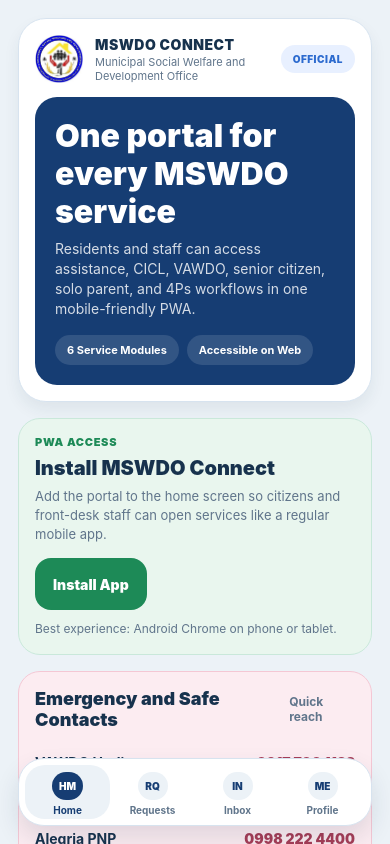
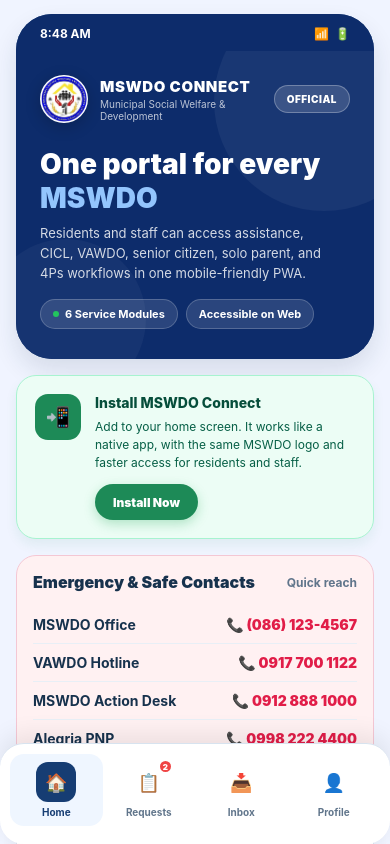
Before and after one commit to tomcaberio99-design/mswdoalegriaapp, a React Native app: screen / in a window 390 px wide. Built offline with nearby package versions, Linux system fonts and the light colour scheme.

Commit message:
Redesign home screen to match mockup

```diff
--- a/src/components/BottomTabBar.js
+++ b/src/components/BottomTabBar.js
@@ -3,10 +3,10 @@ import { Pressable, StyleSheet, Text, View } from "react-native";
 import { theme } from "../theme";
 
 const tabs = [
-  { key: "home", label: "Home", badge: "HM" },
-  { key: "requests", label: "Requests", badge: "RQ" },
-  { key: "inbox", label: "Inbox", badge: "IN" },
-  { key: "profile", label: "Profile", badge: "ME" }
+  { key: "home", label: "Home", icon: "🏠" },
+  { key: "requests", label: "Requests", icon: "📋", alert: "2" },
+  { key: "inbox", label: "Inbox", icon: "📥" },
+  { key: "profile", label: "Profile", icon: "👤" }
 ];
 
 export default function BottomTabBar({ activeScreen, onNavigate }) {
@@ -21,8 +21,11 @@ export default function BottomTabBar({ activeScreen, onNavigate }) {
             onPress={() => onNavigate(tab.key)}
             style={[styles.tab, active && styles.activeTab]}
           >
-            <View style={[styles.badge, active && styles.activeBadge]}>
-              <Text style={[styles.badgeText, active && styles.activeBadgeText]}>{tab.badge}</Text>
+            <View style={styles.iconWrap}>
+              <View style={[styles.badge, active && styles.activeBadge]}>
+                <Text style={styles.badgeText}>{tab.icon}</Text>
+              </View>
+              {tab.alert ? <View style={styles.alertDot}><Text style={styles.alertText}>{tab.alert}</Text></View> : null}
             </View>
             <Text style={[styles.label, active && styles.activeLabel]}>{tab.label}</Text>
           </Pressable>
@@ -36,43 +39,46 @@ const styles = StyleSheet.create({
   container: {
     flexDirection: "row",
     backgroundColor: theme.colors.white,
-    borderRadius: 26,
-    padding: 6,
-    borderWidth: 1,
-    borderColor: theme.colors.border,
-    ...theme.shadowMd
+    borderTopWidth: 1,
+    borderTopColor: theme.colors.border,
+    borderRadius: 24,
+    paddingTop: 10,
+    paddingBottom: 18,
+    paddingHorizontal: 10,
+    shadowColor: "#000000",
+    shadowOpacity: 0.08,
+    shadowRadius: 24,
+    shadowOffset: { width: 0, height: -8 },
+    elevation: 6
   },
   tab: {
     flex: 1,
     alignItems: "center",
     justifyContent: "center",
-    minHeight: 54,
-    borderRadius: 20,
+    minHeight: 56,
+    borderRadius: 14,
     gap: 4,
-    paddingTop: 4
+    paddingVertical: 8
   },
   activeTab: {
-    backgroundColor: theme.colors.surfaceAlt
+    backgroundColor: "#EFF6FF"
+  },
+  iconWrap: {
+    position: "relative"
   },
   badge: {
-    minWidth: 30,
-    height: 28,
-    borderRadius: 14,
-    backgroundColor: theme.colors.surfaceAlt,
+    width: 40,
+    height: 40,
+    borderRadius: 12,
     alignItems: "center",
     justifyContent: "center",
-    paddingHorizontal: 7
+    backgroundColor: "transparent"
   },
   activeBadge: {
     backgroundColor: theme.colors.navy
   },
   badgeText: {
-    color: theme.colors.navy,
-    fontSize: 10,
-    fontWeight: "900"
-  },
-  activeBadgeText: {
-    color: theme.colors.white
+    fontSize: 18
   },
   label: {
     color: theme.colors.muted,
@@ -81,5 +87,23 @@ const styles = StyleSheet.create({
   },
   activeLabel: {
     color: theme.colors.navy
+  },
+  alertDot: {
+    position: "absolute",
+    top: -3,
+    right: -4,
+    width: 15,
+    height: 15,
+    borderRadius: 8,
+    backgroundColor: "#EF4444",
+    borderWidth: 2,
+    borderColor: theme.colors.white,
+    alignItems: "center",
+    justifyContent: "center"
+  },
+  alertText: {
+    color: theme.colors.white,
+    fontSize: 8,
+    fontWeight: "900"
   }
 });
--- a/src/components/BrandHero.js
+++ b/src/components/BrandHero.js
@@ -10,13 +10,27 @@ export default function BrandHero({
   metaItems = ["Citizen Services", "Responsive PWA"]
 }) {
   return (
+    <View style={[styles.shell, compact && styles.compactShell]}>
+      <View style={styles.statusBar}>
+        <Text style={styles.statusText}>8:48 AM</Text>
+        <View style={styles.statusIcons}>
+          <Text style={styles.statusText}>📶</Text>
+          <Text style={styles.statusText}>🔋</Text>
+        </View>
+      </View>
+
       <View style={[styles.card, compact && styles.compactCard]}>
+        <View style={styles.orbTop} />
+        <View style={styles.orbBottom} />
+
         <View style={styles.headerRow}>
           <View style={styles.identityRow}>
+            <View style={styles.logoRing}>
               <Image source={require("../../assets/mswdo-logo.jpg")} style={styles.logo} />
+            </View>
             <View style={styles.brandCopy}>
               <Text style={styles.brandName}>MSWDO CONNECT</Text>
-            <Text style={styles.brandSub}>Municipal Social Welfare and Development Office</Text>
+              <Text style={styles.brandSub}>Municipal Social Welfare & Development</Text>
             </View>
           </View>
           <View style={styles.headerPill}>
@@ -24,15 +38,18 @@ export default function BrandHero({
           </View>
         </View>
 
-      <View style={[styles.contentPanel, compact && styles.compactPanel]}>
         <View style={styles.textBlock}>
-          <Text style={[styles.title, compact && styles.compactTitle]}>{title}</Text>
+          <Text style={[styles.title, compact && styles.compactTitle]}>
+            {title}{" "}
+            {!compact ? <Text style={styles.titleAccent}>MSWDO</Text> : null}
+          </Text>
           <Text style={styles.subtitle}>{subtitle}</Text>
         </View>
 
         <View style={styles.metaRow}>
-          {metaItems.map((item) => (
+          {metaItems.map((item, index) => (
             <View key={item} style={styles.metaPill}>
+              {index === 0 ? <View style={styles.metaDot} /> : null}
               <Text style={styles.metaPillText}>{item}</Text>
             </View>
           ))}
@@ -43,23 +60,70 @@ export default function BrandHero({
 }
 
 const styles = StyleSheet.create({
+  shell: {
+    backgroundColor: theme.colors.navy,
+    borderRadius: 36,
+    overflow: "hidden",
+    marginBottom: 16,
+    ...theme.shadowMd
+  },
+  compactShell: {
+    borderRadius: 28
+  },
+  statusBar: {
+    backgroundColor: "#0D2C6B",
+    flexDirection: "row",
+    alignItems: "center",
+    justifyContent: "space-between",
+    paddingHorizontal: 24,
+    paddingTop: 12,
+    paddingBottom: 10
+  },
+  statusText: {
+    color: theme.colors.white,
+    fontSize: 12,
+    fontWeight: "700"
+  },
+  statusIcons: {
+    flexDirection: "row",
+    gap: 6
+  },
   card: {
-    backgroundColor: theme.colors.white,
-    borderRadius: theme.radius.xl,
-    padding: 16,
-    marginBottom: 16,
-    borderWidth: 1,
-    borderColor: theme.colors.border,
-    ...theme.shadow
+    backgroundColor: "#0D2C6B",
+    paddingHorizontal: 24,
+    paddingTop: 24,
+    paddingBottom: 30,
+    position: "relative",
+    overflow: "hidden"
   },
   compactCard: {
-    padding: 14
+    paddingHorizontal: 20,
+    paddingTop: 20,
+    paddingBottom: 24
+  },
+  orbTop: {
+    position: "absolute",
+    top: -60,
+    right: -60,
+    width: 220,
+    height: 220,
+    borderRadius: 110,
+    backgroundColor: "rgba(255,255,255,0.05)"
+  },
+  orbBottom: {
+    position: "absolute",
+    bottom: -40,
+    left: -30,
+    width: 160,
+    height: 160,
+    borderRadius: 80,
+    backgroundColor: "rgba(255,255,255,0.04)"
   },
   headerRow: {
     flexDirection: "row",
     alignItems: "center",
     justifyContent: "space-between",
-    marginBottom: 14
+    marginBottom: 24
   },
   identityRow: {
     flexDirection: "row",
@@ -67,64 +131,74 @@ const styles = StyleSheet.create({
     flex: 1,
     gap: 12
   },
-  logo: {
+  logoRing: {
     width: 48,
     height: 48,
-    borderRadius: 14
+    borderRadius: 24,
+    backgroundColor: theme.colors.white,
+    alignItems: "center",
+    justifyContent: "center",
+    shadowColor: "#000000",
+    shadowOpacity: 0.2,
+    shadowRadius: 16,
+    shadowOffset: { width: 0, height: 4 },
+    elevation: 4
+  },
+  logo: {
+    width: 46,
+    height: 46,
+    borderRadius: 23
   },
   brandCopy: {
     flex: 1
   },
   brandName: {
-    color: theme.colors.text,
-    fontSize: 14,
+    color: theme.colors.white,
+    fontSize: 15,
     fontWeight: "900",
-    letterSpacing: 0.5
+    letterSpacing: 0.6
   },
   brandSub: {
-    color: theme.colors.muted,
-    fontSize: 11,
+    color: "rgba(255,255,255,0.72)",
+    fontSize: 10,
     marginTop: 2
   },
   headerPill: {
     height: 28,
     borderRadius: 14,
-    backgroundColor: theme.colors.blueSoft,
+    backgroundColor: "rgba(255,255,255,0.15)",
     paddingHorizontal: 12,
     alignItems: "center",
-    justifyContent: "center"
+    justifyContent: "center",
+    borderWidth: 1,
+    borderColor: "rgba(255,255,255,0.28)"
   },
   headerPillText: {
-    color: theme.colors.blue,
+    color: theme.colors.white,
     fontSize: 10,
     fontWeight: "900",
     letterSpacing: 0.5
-  },
-  contentPanel: {
-    borderRadius: 22,
-    padding: 20,
-    backgroundColor: theme.colors.navy
-  },
-  compactPanel: {
-    padding: 18
   },
   textBlock: {
     gap: 8
   },
   title: {
     color: theme.colors.white,
-    fontSize: 32,
-    lineHeight: 38,
+    fontSize: 28,
+    lineHeight: 34,
     fontWeight: "900",
-    maxWidth: 270
+    maxWidth: 290
   },
   compactTitle: {
     fontSize: 24,
     lineHeight: 30
   },
+  titleAccent: {
+    color: "#93C5FD"
+  },
   subtitle: {
     color: "rgba(255,255,255,0.82)",
-    fontSize: 14,
+    fontSize: 13,
     lineHeight: 20,
     maxWidth: 290
   },
@@ -135,12 +209,22 @@ const styles = StyleSheet.create({
     flexWrap: "wrap"
   },
   metaPill: {
-    height: 30,
+    minHeight: 30,
     borderRadius: 15,
     paddingHorizontal: 12,
     backgroundColor: "rgba(255,255,255,0.12)",
     alignItems: "center",
-    justifyContent: "center"
+    justifyContent: "center",
+    flexDirection: "row",
+    gap: 6,
+    borderWidth: 1,
+    borderColor: "rgba(255,255,255,0.2)"
+  },
+  metaDot: {
+    width: 6,
+    height: 6,
+    borderRadius: 3,
+    backgroundColor: "#22C55E"
   },
   metaPillText: {
     color: theme.colors.white,
--- a/src/components/ScreenContainer.js
+++ b/src/components/ScreenContainer.js
@@ -38,7 +38,7 @@ export default function ScreenContainer({
 const styles = StyleSheet.create({
   safeArea: {
     flex: 1,
-    backgroundColor: theme.colors.surfaceAlt
+    backgroundColor: "#F0F4FF"
   },
   root: {
     flex: 1
@@ -47,13 +47,13 @@ const styles = StyleSheet.create({
     paddingBottom: 112
   },
   padded: {
-    paddingHorizontal: 18,
-    paddingTop: 18
+    paddingHorizontal: 16,
+    paddingTop: 14
   },
   tabDock: {
     position: "absolute",
-    left: 18,
-    right: 18,
-    bottom: 18
+    left: 0,
+    right: 0,
+    bottom: 0
   }
 });
--- a/src/components/WebInstallCard.js
+++ b/src/components/WebInstallCard.js
@@ -74,21 +74,19 @@ export default function WebInstallCard() {
 
   return (
     <View style={styles.card}>
-      <View style={styles.headerRow}>
-        <View style={styles.textColumn}>
-          <Text style={styles.kicker}>PWA ACCESS</Text>
-          <Text style={styles.title}>Install MSWDO Connect</Text>
-          <Text style={styles.body}>
-            Add the portal to the home screen so citizens and front-desk staff can open services
-            like a regular mobile app.
-          </Text>
-        </View>
+      <View style={styles.iconWrap}>
+        <Text style={styles.iconText}>📲</Text>
+      </View>
+      <View style={styles.textColumn}>
+        <Text style={styles.title}>Install MSWDO Connect</Text>
+        <Text style={styles.body}>
+          Add to your home screen. It works like a native app, with the same MSWDO logo and
+          faster access for residents and staff.
+        </Text>
         <Pressable style={styles.button} onPress={handleInstall}>
-          <Text style={styles.buttonText}>Install App</Text>
+          <Text style={styles.buttonText}>Install Now</Text>
         </Pressable>
       </View>
-
-      <Text style={styles.helper}>Best experience: Android Chrome on phone or tablet.</Text>
       {message ? <Text style={styles.feedback}>{message}</Text> : null}
     </View>
   );
@@ -96,64 +94,79 @@ export default function WebInstallCard() {
 
 const styles = StyleSheet.create({
   card: {
-    backgroundColor: theme.colors.greenSoft,
-    borderRadius: theme.radius.lg,
-    borderWidth: 1,
-    borderColor: "#C9E8DA",
-    padding: 16,
+    backgroundColor: "#ECFDF5",
+    borderRadius: 20,
+    borderWidth: 1.5,
+    borderColor: "#A7F3D0",
+    padding: 18,
     marginBottom: 16,
-    gap: 10
+    gap: 14,
+    flexDirection: "row",
+    alignItems: "flex-start",
+    shadowColor: "#1D8A57",
+    shadowOpacity: 0.08,
+    shadowRadius: 12,
+    shadowOffset: { width: 0, height: 6 },
+    elevation: 2
   },
   successCard: {
     backgroundColor: "#EDF8F1"
   },
-  headerRow: {
-    gap: 14
+  iconWrap: {
+    width: 46,
+    height: 46,
+    borderRadius: 13,
+    backgroundColor: theme.colors.green,
+    alignItems: "center",
+    justifyContent: "center"
+  },
+  iconText: {
+    fontSize: 20
   },
   textColumn: {
     gap: 6
   },
-  kicker: {
-    color: theme.colors.green,
-    fontSize: 11,
-    fontWeight: "900",
-    letterSpacing: 0.7
-  },
   title: {
-    color: theme.colors.text,
-    fontSize: 20,
-    lineHeight: 26,
-    fontWeight: "900"
+    color: "#064E3B",
+    fontSize: 14,
+    lineHeight: 18,
+    fontWeight: "800"
   },
   body: {
-    color: theme.colors.muted,
-    fontSize: 13,
-    lineHeight: 19
+    color: "#065F46",
+    fontSize: 12,
+    lineHeight: 18,
+    marginBottom: 6,
+    maxWidth: 250
   },
   button: {
-    minHeight: 52,
-    borderRadius: 16,
+    minHeight: 36,
+    borderRadius: 999,
     backgroundColor: theme.colors.green,
     alignItems: "center",
     justifyContent: "center",
     paddingHorizontal: 18,
-    alignSelf: "flex-start"
+    alignSelf: "flex-start",
+    shadowColor: "#16A34A",
+    shadowOpacity: 0.28,
+    shadowRadius: 12,
+    shadowOffset: { width: 0, height: 4 },
+    elevation: 2
   },
   buttonText: {
     color: theme.colors.white,
-    fontSize: 14,
+    fontSize: 12,
     fontWeight: "900"
-  },
-  helper: {
-    color: theme.colors.muted,
-    fontSize: 12,
-    lineHeight: 18
   },
   feedback: {
     color: theme.colors.text,
     fontSize: 12,
     lineHeight: 18,
-    fontWeight: "700"
+    fontWeight: "700",
+    position: "absolute",
+    left: 18,
+    right: 18,
+    bottom: 12
   },
   successTitle: {
     color: theme.colors.green,
--- a/src/screens/HomeScreen.js
+++ b/src/screens/HomeScreen.js
@@ -32,7 +32,7 @@ export default function HomeScreen({
   return (
     <ScreenContainer activeScreen="home" onNavigate={onNavigate} showTabs>
       <BrandHero
-        title="One portal for every MSWDO service"
+        title="One portal for every"
         subtitle="Residents and staff can access assistance, CICL, VAWDO, senior citizen, solo parent, and 4Ps workflows in one mobile-friendly PWA."
         metaItems={["6 Service Modules", "Accessible on Web"]}
       />
@@ -41,13 +41,17 @@ export default function HomeScreen({
 
       <View style={styles.emergencyCard}>
         <View style={styles.sectionHeader}>
-          <Text style={styles.sectionTitle}>Emergency and Safe Contacts</Text>
+          <Text style={styles.sectionTitle}>Emergency & Safe Contacts</Text>
           <Text style={styles.sectionMeta}>Quick reach</Text>
         </View>
+        <View style={styles.officeRow}>
+          <Text style={styles.contactLabel}>MSWDO Office</Text>
+          <Text style={styles.contactValue}>📞 (086) 123-4567</Text>
+        </View>
         {emergencyContacts.map((item, index) => (
-          <View key={item.label} style={[styles.contactRow, index > 0 && styles.rowDivider]}>
+          <View key={item.label} style={[styles.contactRow, styles.rowDivider]}>
             <Text style={styles.contactLabel}>{item.label}</Text>
-            <Text style={styles.contactValue}>{item.value}</Text>
+            <Text style={styles.contactValue}>📞 {item.value}</Text>
           </View>
         ))}
       </View>
@@ -116,7 +120,7 @@ export default function HomeScreen({
                 </View>
                 <Text style={styles.serviceTitle}>{service.title}</Text>
                 <Text style={styles.serviceSummary}>{service.summary}</Text>
-                <Text style={[styles.serviceLink, { color: accent.strong }]}>Open service</Text>
+                <Text style={[styles.serviceLink, { color: accent.strong }]}>Open service →</Text>
               </Pressable>
             );
           })}
@@ -186,17 +190,17 @@ function StatCard({ label, value }) {
 
 const styles = StyleSheet.create({
   emergencyCard: {
-    backgroundColor: theme.colors.roseSoft,
-    borderRadius: theme.radius.lg,
-    borderWidth: 1,
+    backgroundColor: "#FFF1F2",
+    borderRadius: 20,
+    borderWidth: 1.5,
     borderColor: "#F4C7D4",
     padding: 16,
     marginBottom: 16
   },
   summaryCard: {
     backgroundColor: theme.colors.white,
-    borderRadius: theme.radius.lg,
-    borderWidth: 1,
+    borderRadius: 20,
+    borderWidth: 1.5,
     borderColor: theme.colors.border,
     padding: 16,
     marginBottom: 16,
@@ -204,8 +208,8 @@ const styles = StyleSheet.create({
   },
   card: {
     backgroundColor: theme.colors.white,
-    borderRadius: theme.radius.lg,
-    borderWidth: 1,
+    borderRadius: 20,
+    borderWidth: 1.5,
     borderColor: theme.colors.border,
     padding: 16,
     marginBottom: 16,
@@ -219,13 +223,19 @@ const styles = StyleSheet.create({
   },
   sectionTitle: {
     color: theme.colors.text,
-    fontSize: 18,
+    fontSize: 16,
     fontWeight: "900"
   },
   sectionMeta: {
     color: theme.colors.muted,
     fontSize: 12,
     fontWeight: "700"
+  },
+  officeRow: {
+    flexDirection: "row",
+    justifyContent: "space-between",
+    gap: 12,
+    paddingVertical: 10
   },
   contactRow: {
     flexDirection: "row",
@@ -243,7 +253,7 @@ const styles = StyleSheet.create({
     flex: 1
   },
   contactValue: {
-    color: theme.colors.rose,
+    color: "#E11D48",
     fontWeight: "900"
   },
   statGrid: {
@@ -254,7 +264,7 @@ const styles = StyleSheet.create({
   statCard: {
     flex: 1,
     borderRadius: 16,
-    backgroundColor: theme.colors.surface,
+    backgroundColor: "#F8FAFC",
     padding: 14,
     borderWidth: 1,
     borderColor: theme.colors.borderLight
@@ -311,16 +321,16 @@ const styles = StyleSheet.create({
     gap: 12
   },
   serviceCard: {
-    width: "47%",
+    width: "48%",
     borderRadius: 20,
     padding: 14,
-    minHeight: 174
+    minHeight: 170
   },
   serviceBadge: {
-    minWidth: 48,
+    minWidth: 52,
     alignSelf: "flex-start",
-    paddingHorizontal: 10,
-    paddingVertical: 6,
+    paddingHorizontal: 12,
+    paddingVertical: 5,
     borderRadius: 999,
     marginBottom: 10
   },
@@ -332,7 +342,7 @@ const styles = StyleSheet.create({
   },
   serviceTitle: {
     color: theme.colors.text,
-    fontSize: 16,
+    fontSize: 15,
     fontWeight: "900",
     marginBottom: 6
   },
@@ -385,7 +395,7 @@ const styles = StyleSheet.create({
   noticeMarker: {
     width: 10,
     height: 10,
-    borderRadius: 5,
+    borderRadius: 6,
     backgroundColor: theme.colors.blue,
     marginTop: 6
   },
```
Lines whose indentation alone changed are shown as unchanged.
